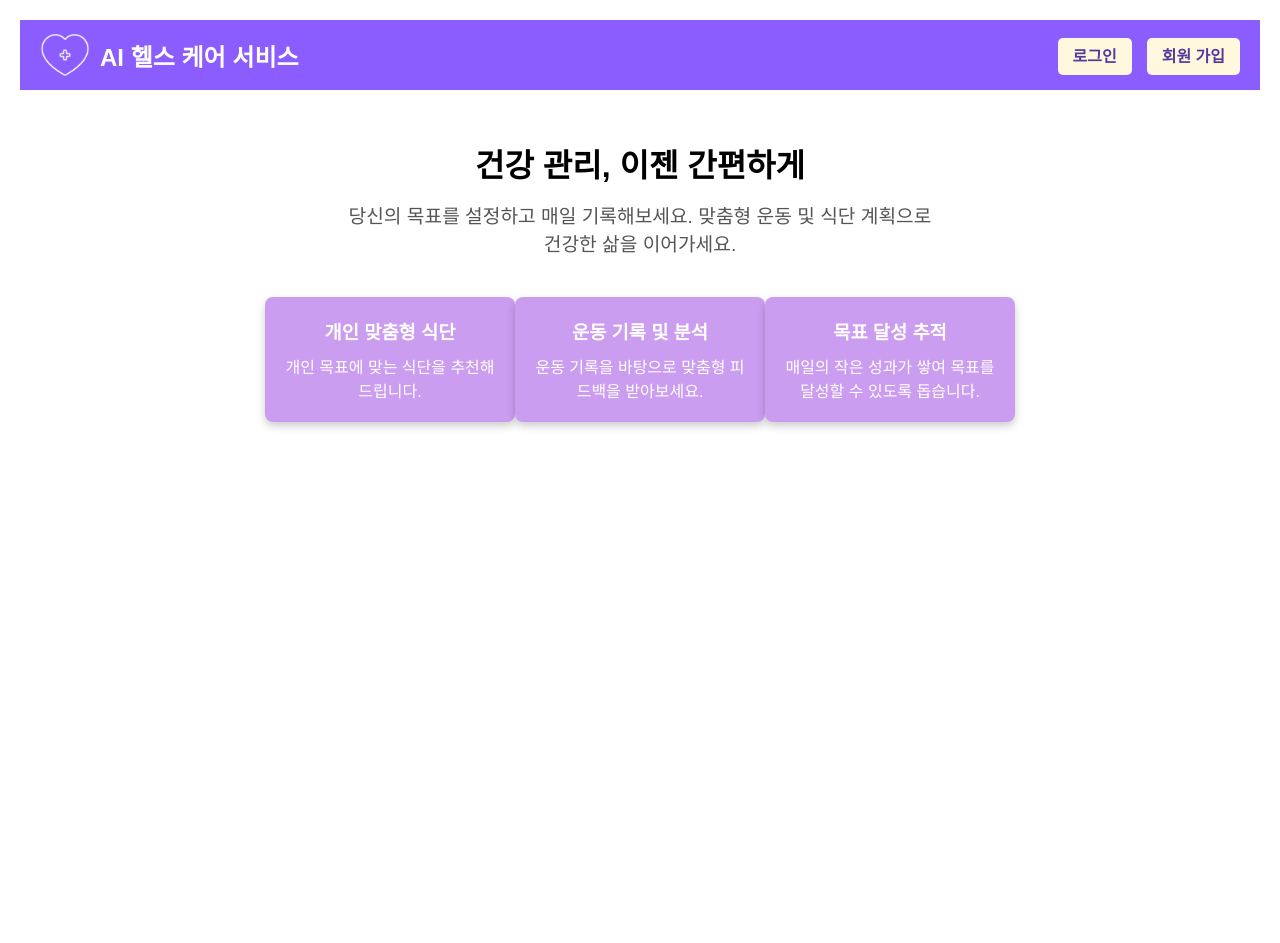
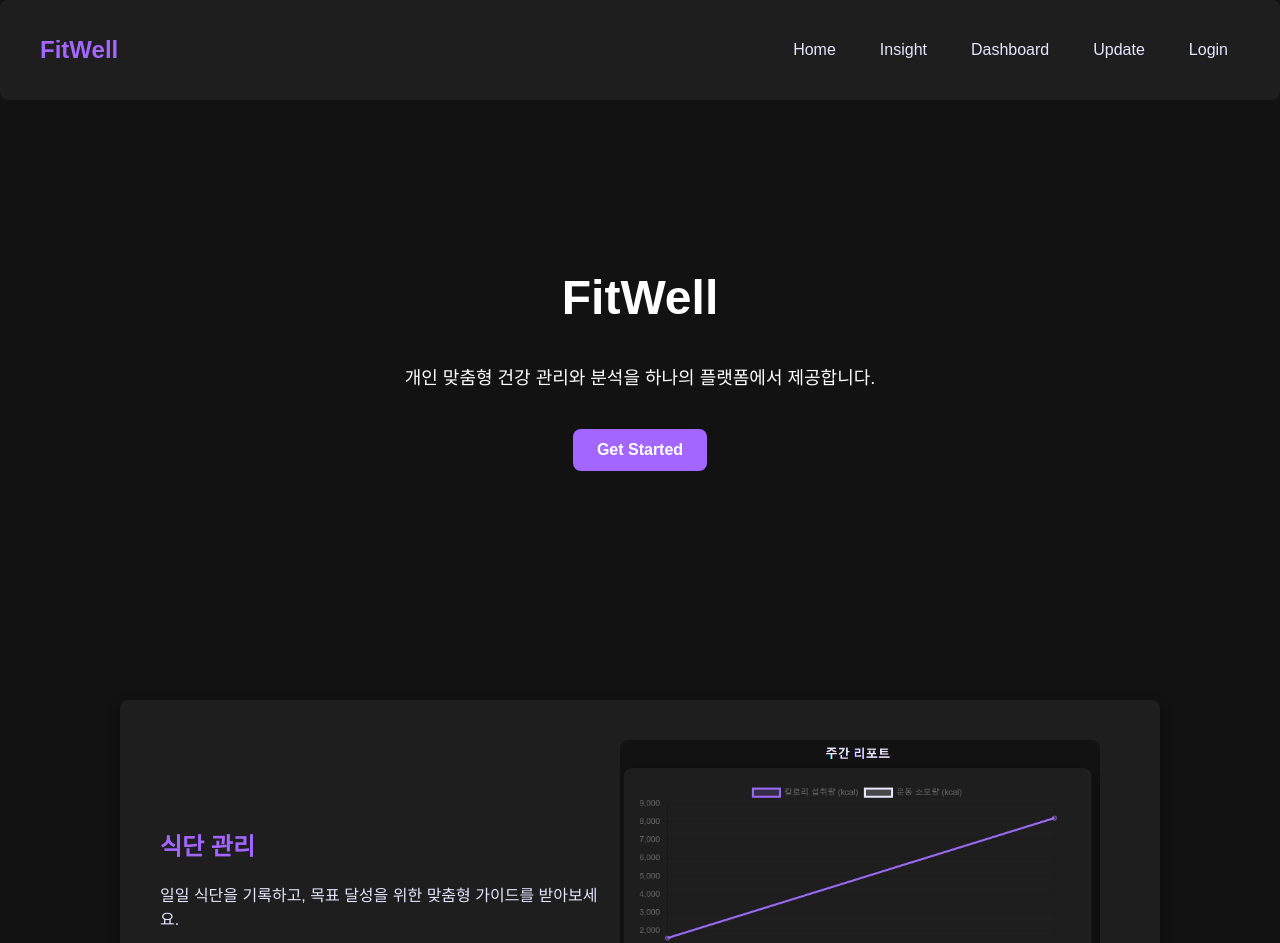
Before and after one commit to jklee3409/HealtManagement_Frontend, a React (Create React App) app: page / in a window 1280 px wide. Shown: the top 943 px of the page. Before the commit the page ends 800 px from the top, so only its background shows below. Built offline with nearby package versions, Linux system fonts and the light colour scheme.

Commit message:
feat(home): 홈페이지 UI 변경

```diff
--- a/src/pages/HomePage.js
+++ b/src/pages/HomePage.js
@@ -1,64 +1,214 @@
 import React from 'react';
 import { Link, useNavigate } from 'react-router-dom';
-import './HomePage.css';
+import styled, { keyframes } from 'styled-components';
+import { useInView } from 'react-intersection-observer';
+import Image1 from '../assets/images/function1.png';
+import Image2 from '../assets/images/function2.png';
 
-function HomePage() {
+const Container = styled.div`
+  font-family: Arial, sans-serif;
+  background-color: #121212;
+  color: #e6e6ff;
+`;
+
+const Header = styled.header`
+  display: flex;
+  justify-content: space-between;
+  align-items: center;
+  padding: 20px 40px;
+  background-color: #1e1e1e;
+  border-radius: 8px;
+`;
+
+const Logo = styled.h1`
+  font-size: 24px;
+  color: #a366ff;
+`
+
+const NavMenu = styled.nav`
+  display: flex;
+  gap: 20px;
+`;
+
+const NavLink = styled(Link)`
+  color: #e6e6ff;
+  text-decoration: none;
+  font-size: 16px;
+  padding: 8px 12px;
+  border-radius: 4px;
+  &:hover {
+    color: #a366ff;
+    background-color: #2e2e2e;
+  }
+`;
+
+const MainBanner = styled.section`
+  display: flex;
+  flex-direction: column;
+  align-items: center;
+  justify-content: center;
+  height: 500px;
+  color: #fff;
+  text-align: center;
+  padding: 0 20px;
+  margin-bottom: 40px;
+`;
+
+const MainTitle = styled.h2`
+  font-size: 48px;
+  margin-bottom: 20px;
+`;
+
+const SubTitle = styled.p`
+  font-size: 18px;
+  margin-bottom: 40px;
+`;
+
+const CTAButton = styled.button`
+  padding: 12px 24px;
+  background-color: #a366ff;
+  color: #fff;
+  font-size: 16px;
+  font-weight: bold;
+  border: none;
+  border-radius: 8px;
+  cursor: pointer;
+  transition: background-color 0.3s ease;
+  &:hover {
+    background-color: #944dff;
+  }
+`;
+
+// 애니메이션 추가
+const fadeIn = keyframes`
+  from {
+    opacity: 0;
+    transform: translateY(30px);
+  }
+  to {
+    opacity: 1;
+    transform: translateY(0);
+  }
+`;
+
+const FeaturesSection = styled.section`
+  padding: 60px 40px;
+  display: flex;
+  flex-direction: column;
+  align-items: center;
+`;
+
+
+const FeatureContainer = styled.div`
+  display: flex;
+  justify-content: space-between;
+  align-items: center;
+  background-color: #1e1e1e;
+  border-radius: 8px;
+  padding: 40px;
+  margin-bottom: 40px;
+  width: 80%;
+  box-shadow: 0 4px 12px rgba(0, 0, 0, 0.5);
+  opacity: ${({ inView }) => (inView ? 1 : 0)};
+  animation: ${({ inView }) => (inView ? fadeIn : 'none')} 0.7s ease-out;
+  transition: opacity 0.7s ease-out;
+
+  &:nth-child(odd) {
+    flex-direction: row;
+  }
+
+  &:nth-child(even) {
+    flex-direction: row-reverse;
+  }
+`;
+
+const FeatureImage = styled.img`
+  width: 50%;
+  border-radius: 8px;
+  margin: 0 20px;
+`;
+
+const FeatureText = styled.div`
+  width: 50%;
+  color: #e6e6ff;
+  text-align: left;
+`;
+
+const FeatureTitle = styled.h3`
+  font-size: 24px;
+  color: #a366ff;
+  margin-bottom: 20px;
+`;
+
+const FeatureDescription = styled.p`
+  font-size: 16px;
+`;
+
+const HomePage = ({ isLoggedIn, onLogout }) => {
   const navigate = useNavigate();
-    const isLoggedIn = localStorage.getItem('isLoggedIn'); // 로그인 상태 확인
 
-    const handleLogout = () => {
-        localStorage.removeItem('isLoggedIn');
-        localStorage.removeItem('user');
-        navigate('/');
-        window.location.reload(); // 상태를 새로고침하여 반영
+  const handleButtonClick = () => {
+    if (isLoggedIn) {
+      navigate('/dashboard');
+    } else {
+      navigate('/signup');
+    }
   };
 
   return (
-        <div className="homepage">
-            {/* Header */}
-            <header className="header">
-                <div className="logo-container">
-                    <img src="/logo.png" alt="Service Logo" className="logo" />
-                    <h1 className="service-name">AI 헬스 케어 서비스</h1>
-                </div>
-                <div className="auth-buttons">
+    <Container>
+      <Header>
+        <Logo>FitWell</Logo>
+        <NavMenu>
+          <NavLink to="/">Home</NavLink>
+          <NavLink to="/insight">Insight</NavLink>
+          <NavLink to="/dashboard">Dashboard</NavLink>
+          <NavLink to="/update">Update</NavLink>
           {isLoggedIn ? (
-                        <>
-                            <button className="button" onClick={() => navigate('/health-management')}>나의 건강 상태</button>
-                            <button className="button" onClick={handleLogout}>로그아웃</button>
-                        </>
+            <NavLink to="/" onClick={onLogout}>Logout</NavLink>
           ) : (
-                        <>
-                            <Link to="/login" className="button">로그인</Link>
-                            <Link to="/signup" className="button">회원 가입</Link>
-                        </>
+            <NavLink to="/login">Login</NavLink>
           )}
-                </div>
-            </header>
+        </NavMenu>
+      </Header>
 
-            {/* Main Content */}
-            <main className="main-content">
-                <section className="intro">
-                    <h2>건강 관리, 이젠 간편하게</h2>
-                    <p>당신의 목표를 설정하고 매일 기록해보세요. 맞춤형 운동 및 식단 계획으로 건강한 삶을 이어가세요.</p>
-                </section>
-                <section className="features">
-                    <div className="feature-box">
-                        <h3>개인 맞춤형 식단</h3>
-                        <p>개인 목표에 맞는 식단을 추천해드립니다.</p>
-                    </div>
-                    <div className="feature-box">
-                        <h3>운동 기록 및 분석</h3>
-                        <p>운동 기록을 바탕으로 맞춤형 피드백을 받아보세요.</p>
-                    </div>
-                    <div className="feature-box">
-                        <h3>목표 달성 추적</h3>
-                        <p>매일의 작은 성과가 쌓여 목표를 달성할 수 있도록 돕습니다.</p>
-                    </div>
-                </section>
-            </main>
-        </div>
+      <MainBanner>
+        <MainTitle>FitWell</MainTitle>
+        <SubTitle>개인 맞춤형 건강 관리와 분석을 하나의 플랫폼에서 제공합니다.</SubTitle>
+        <CTAButton onClick={handleButtonClick}>
+          {isLoggedIn ? 'Dashboard' : 'Get Started'}
+        </CTAButton>
+      </MainBanner>
+
+      <FeaturesSection>
+        <FeatureBlock
+          title="식단 관리"
+          description="일일 식단을 기록하고, 목표 달성을 위한 맞춤형 가이드를 받아보세요."
+          image={Image1}
+        />
+        <FeatureBlock
+          title="운동 모니터링"
+          description="다양한 운동 유형과 기간을 추적하여 신체 활동을 효율적으로 관리하세요."
+          image={Image2}
+        />
+      </FeaturesSection>
+    </Container>
   );
-}
+};
+
+// 별도의 FeatureBlock 컴포넌트로 분리
+const FeatureBlock = ({ title, description, image }) => {
+  const { ref, inView } = useInView({ triggerOnce: true, threshold: 0.2 });
+
+  return (
+    <FeatureContainer ref={ref} inView={inView}>
+      <FeatureText>
+        <FeatureTitle>{title}</FeatureTitle>
+        <FeatureDescription>{description}</FeatureDescription>
+      </FeatureText>
+      <FeatureImage src={image} alt={title} />
+    </FeatureContainer>
+  );
+};
 
 export default HomePage;
```
Lines whose indentation alone changed are shown as unchanged.
